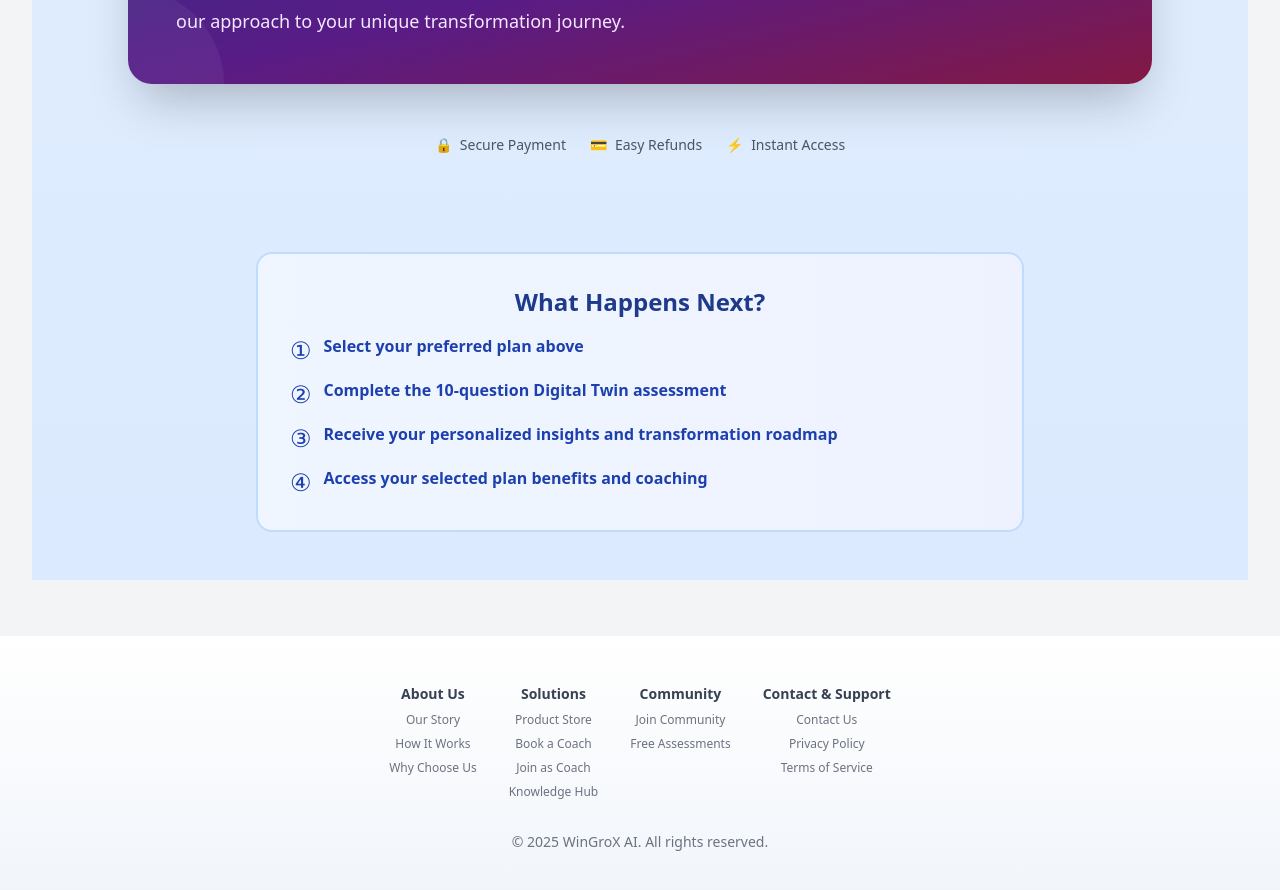
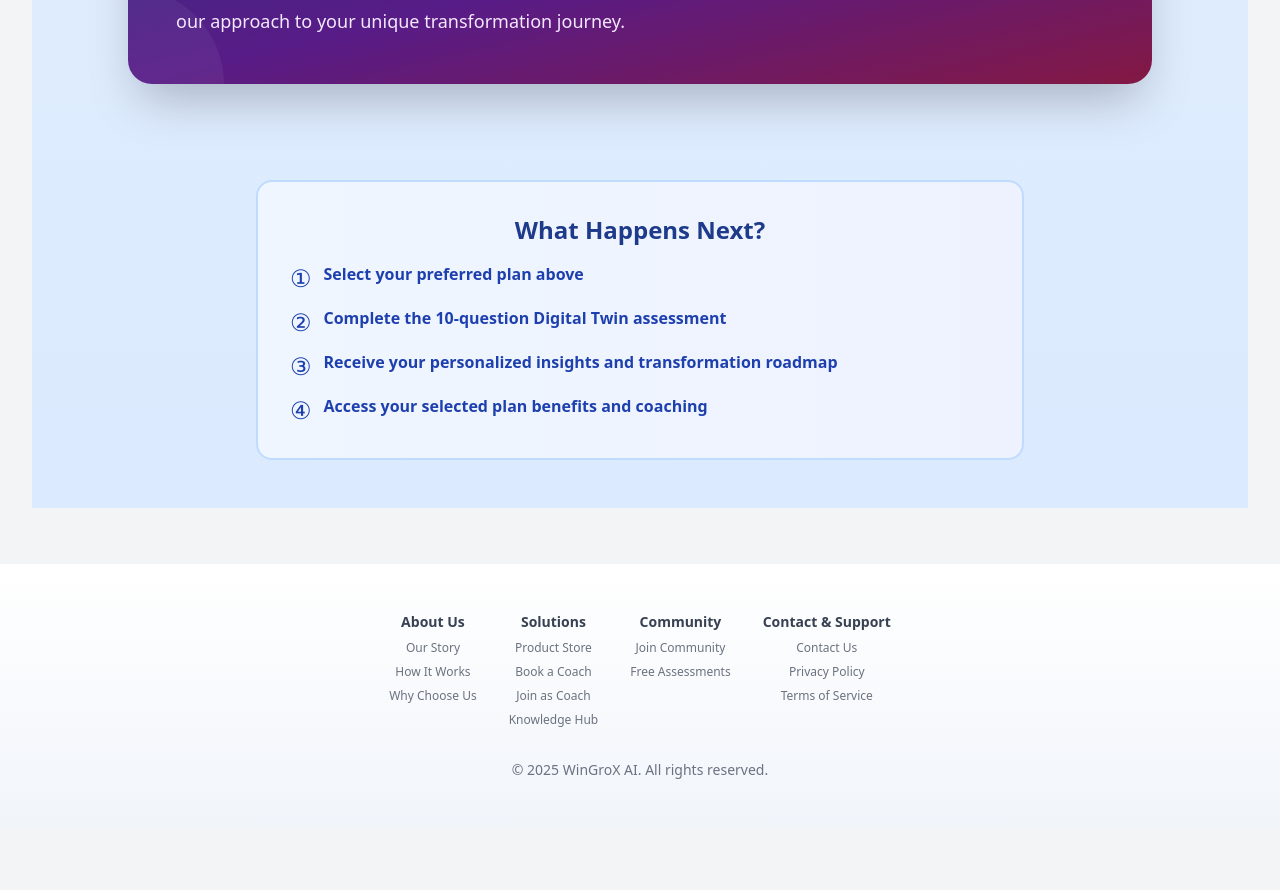
Before and after one commit to shivanichhabra4u10-cmyk/wingro, a React (Create React App) app in the folder client/: page /digital-twin in a window 1280 px wide. Shown: the part 2724-3614 px from the top of the page. After the commit the page ends 3552 px from the top, so only its background shows below. Built offline with nearby package versions, Linux system fonts and the light colour scheme.

Commit message:
minor change

```diff
--- a/client/src/components/DigitalTwinPricingPlans.tsx
+++ b/client/src/components/DigitalTwinPricingPlans.tsx
@@ -372,23 +372,7 @@ const DigitalTwinPricingPlans: React.FC<DigitalTwinPricingPlansProps> = ({ userI
         </div>
       </div>
 
-      {/* Trust Signals */}
-      <div className="mt-12 text-center">
-        <div className="inline-flex items-center space-x-6 text-sm text-gray-600">
-          <div className="flex items-center">
-            <span className="text-green-600 mr-2">🔒</span>
-            Secure Payment
-          </div>
-          <div className="flex items-center">
-            <span className="text-blue-600 mr-2">💳</span>
-            Easy Refunds
-          </div>
-          <div className="flex items-center">
-            <span className="text-purple-600 mr-2">⚡</span>
-            Instant Access
-          </div>
-        </div>
-      </div>
+
     </div>
   );
 };
```
